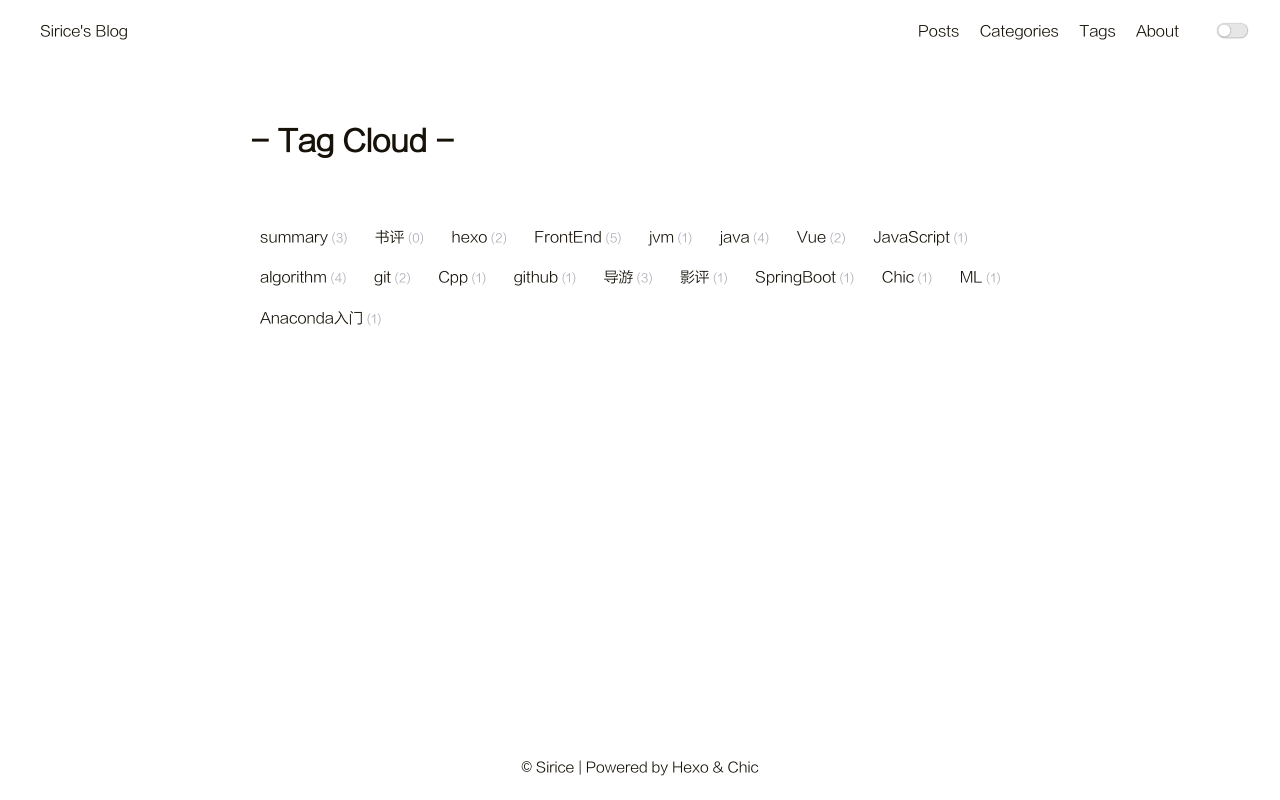
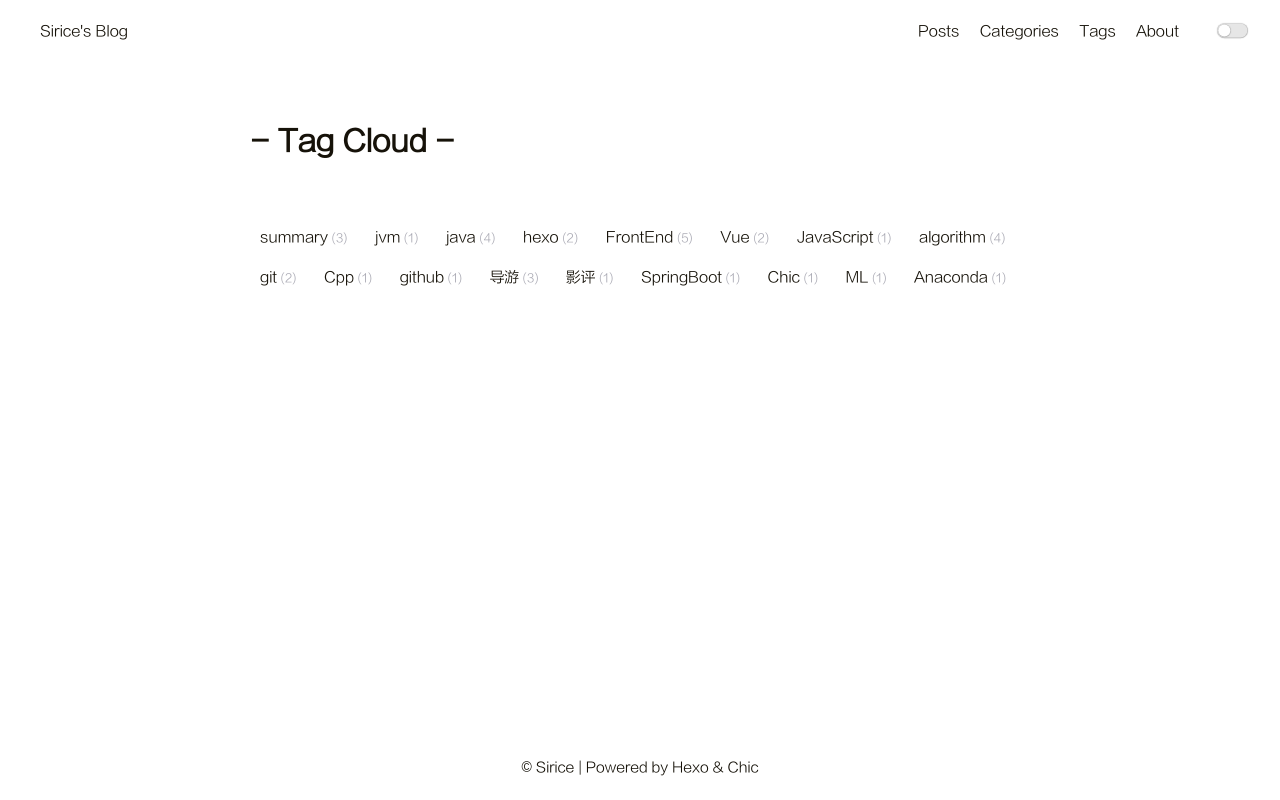
Before and after one commit to luqmansyarief/luqmansyarief.github.io, a plain HTML site: page tag/index.html in a window 1280 px wide. Drawn offline with Linux system fonts and the light colour scheme.

Commit message:
Site updated: 2019-07-01 21:43:48

```diff
--- a/tag/index.html
+++ b/tag/index.html
@@ -105,15 +105,13 @@
 
                     <a href="/tag/summary/">summary<small>(3)</small></a>
 
-                    <a href="/tag/书评/">书评<small>(0)</small></a>
+                    <a href="/tag/jvm/">jvm<small>(1)</small></a>
+
+                    <a href="/tag/java/">java<small>(4)</small></a>
 
                     <a href="/tag/hexo/">hexo<small>(2)</small></a>
 
                     <a href="/tag/FrontEnd/">FrontEnd<small>(5)</small></a>
-
-                    <a href="/tag/jvm/">jvm<small>(1)</small></a>
-
-                    <a href="/tag/java/">java<small>(4)</small></a>
 
                     <a href="/tag/Vue/">Vue<small>(2)</small></a>
 
@@ -137,7 +135,7 @@
 
                     <a href="/tag/ML/">ML<small>(1)</small></a>
 
-                    <a href="/tag/Anaconda入门/">Anaconda入门<small>(1)</small></a>
+                    <a href="/tag/Anaconda/">Anaconda<small>(1)</small></a>
 
             </div>
         </div>
```
Also changed, not shown: 2019/02/16/MachineLearning-Iris/index.html (+1 -1 lines), tag/Anaconda/index.html (renamed from tag/Anaconda入门/index.html, +2 -2 lines).
